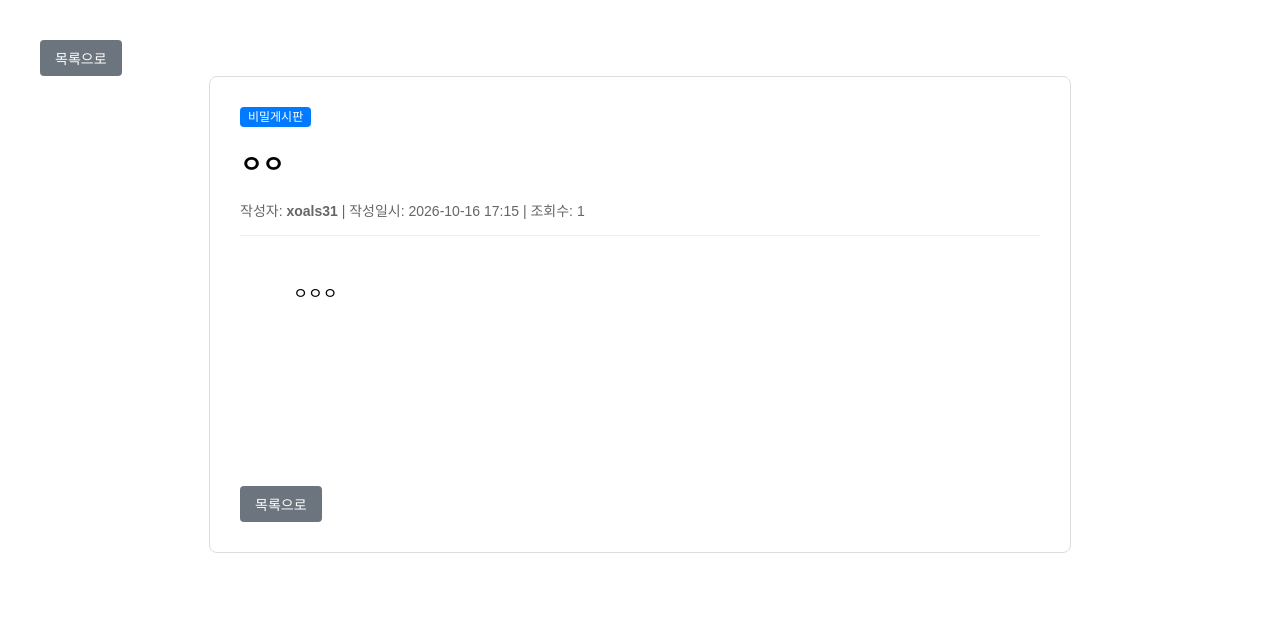
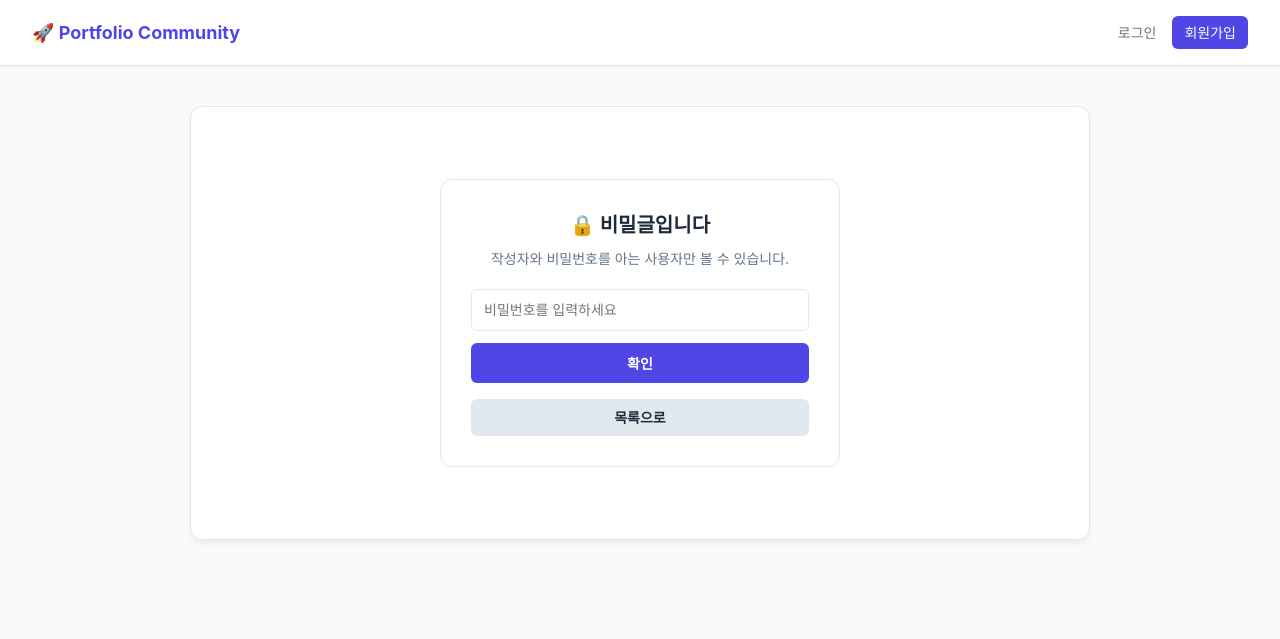
Before and after one commit to qwerasd12-spec/mysite, a Django app: page /2/ in a window 1280 px wide. Shown: the top 639 px of the page. Run offline with Django 5.2, Linux system fonts and the light colour scheme; data comes from the database, SQL or seed files in the repository; both versions use the stored data as it was after the commit.

Commit message:
댓글추가

```diff
--- a/board/templates/board/post_detail.html
+++ b/board/templates/board/post_detail.html
@@ -1,74 +1,107 @@
-<!DOCTYPE html>
-<html lang="ko">
-<head>
-    <meta charset="UTF-8">
-    <title>{{ post.title }}</title>
-    <style>
-        body { font-family: Arial, sans-serif; margin: 40px; }
-        .post-container { max-width: 800px; margin: 0 auto; border: 1px solid #ddd; padding: 30px; border-radius: 8px; }
-        .post-header { border-bottom: 1px solid #eee; padding-bottom: 15px; margin-bottom: 20px; }
-        .post-info { font-size: 14px; color: #666; margin-top: 5px; }
-        .post-content { min-height: 200px; line-height: 1.6; white-space: pre-wrap; margin-bottom: 30px; }
-        .attachment-box { background-color: #f9f9f9; padding: 15px; border-radius: 5px; margin-bottom: 20px; }
-        .btn-group { margin-top: 20px; }
-        .btn { padding: 8px 15px; text-decoration: none; border-radius: 4px; font-size: 14px; display: inline-block; }
-        .btn-secondary { background-color: #6c757d; color: white; }
-    </style>
-</head>
-<body>
-    <!-- 기존 버튼 영역을 아래 코드로 대체 -->
-<div class="btn-group" style="display: flex; justify-content: space-between; align-items: center;">
-    <a href="{% url 'board:post_list' %}" class="btn btn-secondary">목록으로</a>
+{% extends 'board/base.html' %}
+
+{% block title %}{{ post.title }} - 포트폴리오{% endblock %}
+
+{% block content %}
+{% if need_password %}
+    <!-- 비밀번호 입력 화면 -->
+    <div style="max-width: 400px; margin: 40px auto; padding: 30px; border: 1px solid var(--border-color); border-radius: 12px; text-align: center; background: var(--card-bg);">
+        <h3 style="font-size: 20px; margin-bottom: 8px;">🔒 비밀글입니다</h3>
+        <p style="color: var(--text-muted); font-size: 14px; margin-bottom: 20px;">작성자와 비밀번호를 아는 사용자만 볼 수 있습니다.</p>
+
+        <form method="post" style="display: flex; flex-direction: column; gap: 12px;">
+            {% csrf_token %}
+            <input type="password" name="password" placeholder="비밀번호를 입력하세요" style="padding: 12px; border: 1px solid var(--border-color); border-radius: 6px; font-size: 14px; outline: none;" required>
+
+            {% if error %}
+            <p style="color: var(--danger); font-size: 13px; text-align: left; margin: 0;">{{ error }}</p>
+            {% endif %}
+
+            <button type="submit" class="btn btn-primary" style="width: 100%; padding: 10px;">확인</button>
+        </form>
+
+        <div style="margin-top: 16px;">
+            <a href="{% url 'board:post_list' %}" class="btn btn-secondary" style="width: 100%; display: block; text-align: center; box-sizing: border-box;">목록으로</a>
+        </div>
+    </div>
+{% else %}
+    <!-- 정상적인 게시글 상세 내용 및 댓글 영역 (기존 내용) -->
+    <div style="border-bottom: 1px solid var(--border-color); padding-bottom: 20px; margin-bottom: 20px;">
+        <div style="display: flex; justify-content: space-between; align-items: center; margin-bottom: 10px;">
+            <span style="background-color: var(--primary); color: white; padding: 4px 10px; border-radius: 4px; font-size: 12px; font-weight: 600;">
+                {{ post.category.name }}
+            </span>
 
             {% if request.user == post.author %}
             <div>
-            <a href="{% url 'board:post_update' post.pk %}" class="btn" style="background-color: #ffc107; color: black; margin-right: 5px;">수정</a>
-            <a href="{% url 'board:post_delete' post.pk %}" class="btn" style="background-color: #dc3545; color: white;">삭제</a>
+                <a href="{% url 'board:post_update' post.pk %}" class="btn" style="background-color: #ffc107; color: black; padding: 6px 12px; margin-right: 5px;">수정</a>
+                <a href="{% url 'board:post_delete' post.pk %}" class="btn btn-danger" style="padding: 6px 12px;" onclick="return confirm('정말 삭제하시겠습니까?');">삭제</a>
             </div>
             {% endif %}
         </div>
 
+        <h2 style="font-size: 24px; margin-bottom: 12px;">
+            {% if post.is_secret %}🔒 {% endif %}{{ post.title }}
+        </h2>
 
-
-
-
-
-    <div class="post-container">
-        <div class="post-header">
-            <span style="background-color: #007bff; color: white; padding: 3px 8px; border-radius: 4px; font-size: 12px;">
-                {{ post.category.name }}
-            </span>
-            <h2>{{ post.title }}</h2>
-            <div class="post-info">
+        <div style="font-size: 14px; color: var(--text-muted);">
             작성자: <strong>{{ post.author.username }}</strong> |
             작성일시: {{ post.created_at|date:"Y-m-d H:i" }} |
             조회수: {{ post.views }}
         </div>
     </div>
 
-        <!-- 첨부 이미지 및 파일 영역 -->
     {% if post.image %}
-            <div class="attachment-box">
-                <p><strong>첨부 이미지:</strong></p>
-                <img src="{{ post.image.url }}" alt="이미지" style="max-width: 100%; height: auto; border-radius: 4px;">
+        <div style="background-color: #f1f5f9; padding: 15px; border-radius: 8px; margin-bottom: 20px;">
+            <p style="font-size: 14px; font-weight: 600; margin-bottom: 8px;">첨부 이미지:</p>
+            <img src="{{ post.image.url }}" alt="이미지" style="max-width: 100%; height: auto; border-radius: 6px;">
         </div>
     {% endif %}
 
     {% if post.file %}
-            <div class="attachment-box">
-                <p><strong>첨부 파일:</strong> <a href="{{ post.file.url }}" download>{{ post.file.name }}</a></p>
+        <div style="background-color: #f1f5f9; padding: 15px; border-radius: 8px; margin-bottom: 20px;">
+            <p style="font-size: 14px; font-weight: 600;">첨부 파일: <a href="{{ post.file.url }}" download style="color: var(--primary); text-decoration: underline;">{{ post.file.name }}</a></p>
         </div>
     {% endif %}
 
-        <!-- 본문 내용 -->
-        <div class="post-content">
+    <div style="min-height: 200px; line-height: 1.7; white-space: pre-wrap; font-size: 15px; margin-bottom: 30px;">
         {{ post.content }}
     </div>
 
-        <!-- 버튼 영역 -->
-        <div class="btn-group">
+    <div style="margin-bottom: 40px;">
         <a href="{% url 'board:post_list' %}" class="btn btn-secondary">목록으로</a>
     </div>
+
+    <!-- 댓글 영역 -->
+    <div style="border-top: 1px solid var(--border-color); padding-top: 30px;">
+        <h3 style="font-size: 18px; margin-bottom: 16px;">댓글 ({{ post.comments.count }})</h3>
+
+        <form action="{% url 'board:comment_create' post.id %}" method="post" style="display: flex; flex-direction: column; gap: 10px;">
+            {% csrf_token %}
+            <textarea name="content" rows="3" placeholder="댓글을 남겨주세요" style="width: 100%; padding: 12px; border: 1px solid var(--border-color); border-radius: 6px; font-size: 14px; outline: none; resize: vertical;"></textarea>
+            <div style="text-align: right;">
+                <button type="submit" class="btn btn-primary" style="padding: 6px 16px;">댓글 등록</button>
             </div>
-</body>
-</html>
+        </form>
+
+        <div style="margin-top: 24px; display: flex; flex-direction: column; gap: 12px;">
+            {% for comment in post.comments.all %}
+            <div style="padding: 14px; border: 1px solid var(--border-color); border-radius: 8px; background-color: #f8fafc;">
+                <div style="display: flex; justify-content: space-between; font-size: 13px; color: var(--text-muted); margin-bottom: 6px;">
+                    <span style="font-weight: 600; color: var(--text-main);">{{ comment.author.username }}</span>
+                    <div style="display: flex; gap: 10px; align-items: center;">
+                        <span>{{ comment.created_at|date:"Y-m-d H:i" }}</span>
+                        {% if request.user == comment.author %}
+                        <a href="{% url 'board:comment_delete' comment.id %}" onclick="return confirm('정말 삭제하시겠습니까?');" style="color: var(--danger); text-decoration: none; font-size: 12px; font-weight: 600;">삭제</a>
+                        {% endif %}
+                    </div>
+                </div>
+                <div style="font-size: 14px; white-space: pre-wrap; line-height: 1.5;">{{ comment.content }}</div>
+            </div>
+            {% empty %}
+            <p style="color: var(--text-muted); text-align: center; padding: 20px; font-size: 14px;">등록된 댓글이 없습니다.</p>
+            {% endfor %}
+        </div>
+    </div>
+{% endif %}
+{% endblock %}
--- a/board/templates/board/post_list.html
+++ b/board/templates/board/post_list.html
@@ -43,11 +43,12 @@
                 </td>
                 <td style="text-align: center;">{{ post.author.username }}</td>
                 <td style="text-align: center; color: var(--text-muted); font-size: 13px;">{{ post.created_at|date:"Y-m-d H:i" }}</td>
+                <td style="text-align: center; color: var(--text-muted); font-size: 13px;">{{ post.views }}</td>
             </tr>
             {% endfor %}
         {% else %}
             <tr>
-                <td colspan="5" style="text-align: center; padding: 40px; color: var(--text-muted);">등록된 게시글이 없습니다.</td>
+                <td colspan="6" style="text-align: center; padding: 40px; color: var(--text-muted);">등록된 게시글이 없습니다.</td>
             </tr>
         {% endif %}
     </tbody>
--- a/board/urls.py
+++ b/board/urls.py
@@ -9,4 +9,6 @@ urlpatterns = [
     path('<int:pk>/', views.post_detail, name='post_detail'),
     path('<int:pk>/update/', views.post_update, name='post_update'), # 수정 URL
     path('<int:pk>/delete/', views.post_delete, name='post_delete'), # 삭제 URL
+    path('comment/create/<int:post_id>/', views.comment_create, name='comment_create'), #댓글
+    path('comment/delete/<int:comment_id>/', views.comment_delete, name='comment_delete'),#댓글 삭제
 ]
--- a/board/views.py
+++ b/board/views.py
@@ -2,7 +2,7 @@ from django.core.paginator import Paginator
 from django.db.models import Q
 from django.shortcuts import render, redirect
 from django.contrib.auth.decorators import login_required
-from .models import Post
+from .models import Post, Comment
 from .forms import PostForm
 from django.shortcuts import get_object_or_404, render
 from django.contrib.auth.decorators import login_required
@@ -50,6 +50,30 @@ def post_create(request):
 
 def post_detail(request, pk):
     post = get_object_or_404(Post, pk=pk)
+    session_key = f'post_{pk}_authenticated'
+    is_authorized = request.session.get(session_key, False)
+
+    # 비밀글이고, 작성자가 아니며, 아직 인증되지 않은 경우
+    if post.is_secret and request.user != post.author and not is_authorized:
+        if request.method == 'POST':
+            entered_password = request.POST.get('password', '')
+            if entered_password == post.password:
+                request.session[session_key] = True  # 인증 성공 처리
+                return redirect('board:post_detail', pk=pk)
+            else:
+                error_message = "비밀번호가 틀렸습니다."
+                return render(request, 'board/post_detail.html', {'post': post, 'need_password': True, 'error': error_message})
+
+        # 비밀번호 입력 폼 렌더링
+        return render(request, 'board/post_detail.html', {'post': post, 'need_password': True})
+
+    # 일반 글이거나 인증된 경우 조회수 증가 처리 (기존 로직 유지)
+    # ... (조회수 중복 방지 로직이 있다면 이 위치에 유지됩니다)
+
+    return render(request, 'board/post_detail.html', {'post': post, 'need_password': False})
+
+
+
 
     post.views +=1
     post.save()
@@ -90,3 +114,26 @@ def post_delete(request, pk):
 
     context = {'post': post}
     return render(request, 'board/post_confirm_delete.html', context)
+
+@login_required(login_url='/accounts/login/')
+def comment_create(request, post_id):
+    post = get_object_or_404(Post, pk=post_id)
+    if request.method == "POST":
+        content = request.POST.get('content')
+        if content:
+            Comment.objects.create(
+                post=post,
+                author=request.user,
+                content=content
+            )
+    return redirect('board:post_detail', pk=post.id)
+
+@login_required(login_url='/accounts/login/')
+def comment_delete(request, comment_id):
+    comment = get_object_or_404(Comment, pk=comment_id)
+    if comment.author != request.user:
+        raise PermissionDenied("댓글 삭제 권한이 없습니다.")
+
+    post_id = comment.post.id
+    comment.delete()
+    return redirect('board:post_detail', pk=post_id)
```
Also changed, not shown: board/models.py (+10 -0 lines), board/migrations/0002_comment.py (added), db.sqlite3. Lines whose indentation alone changed are shown as unchanged.
